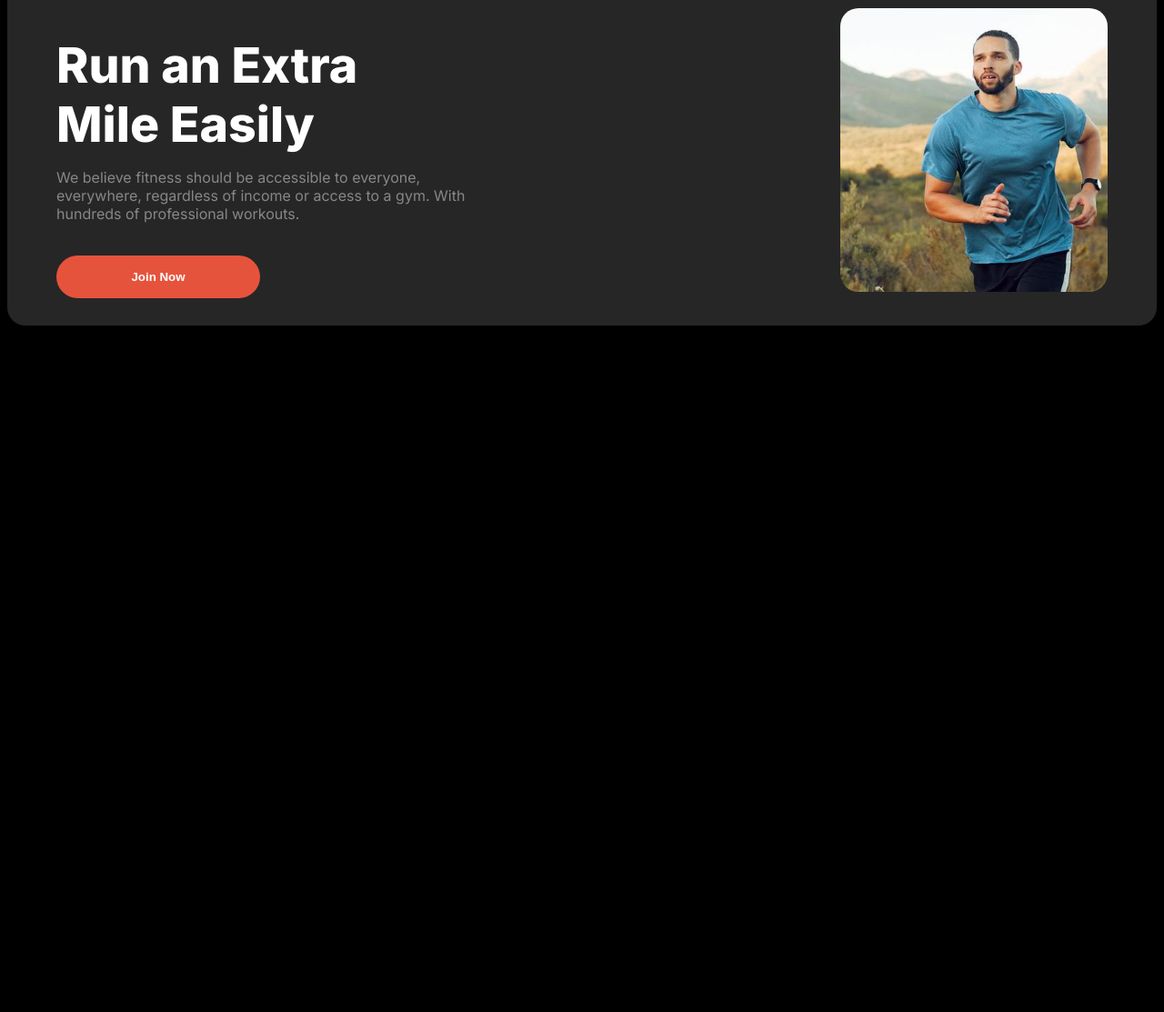
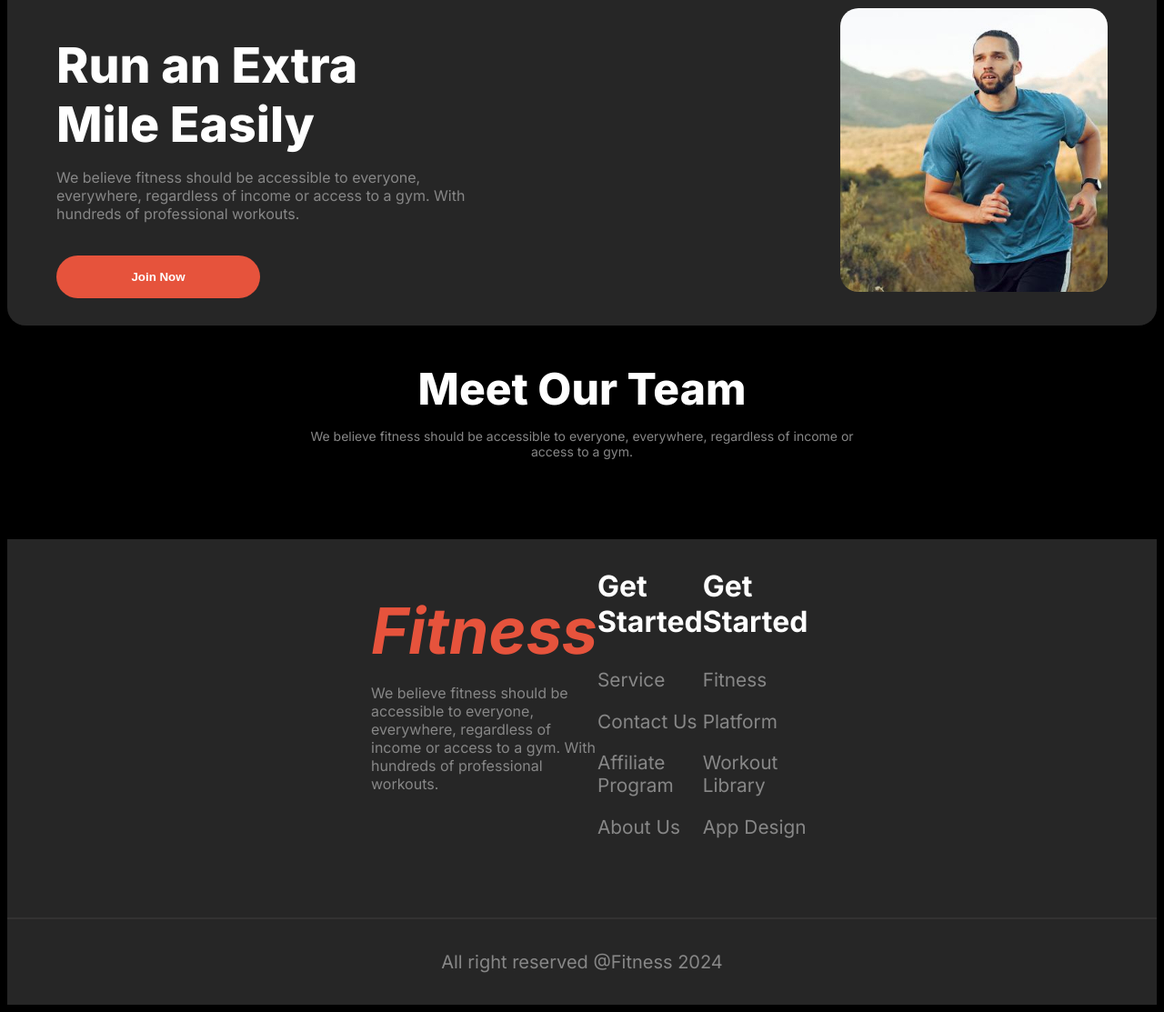
Before and after one commit to aeaseer/B10-A2, a plain HTML site: page index.html in a window 1280 px wide. Shown: the part 1435-2548 px from the top of the page at 91% size. Before the commit the page ends 1801 px from the top, so only its background shows below. Drawn offline with Linux system fonts and the light colour scheme; a web font is replaced by a local one.

Commit message:
footer done

```diff
--- a/index.html
+++ b/index.html
@@ -99,7 +99,45 @@
                 <img src="images/run.jpg" alt="" class="run-image">
             </div>
         </div>
+        <div>
+            <div class="meet-our-header-container">
+                <h1 class="main-header primary-text-color">Meet Our Team</h1>
+                <p class="secondary-text-color main-para">We believe fitness should be accessible to everyone,
+                    everywhere, regardless of income or<br> access to a gym.</p>
+            </div>
+            <div>
+
+            </div>
+        </div>
+<!-- meet our team trainer container -->
     </main>
+    <footer class="footer-container">
+        <div class="footer-content display-flex">
+            <div class="fitness-container">
+                <h2 class="fitness-font-color fitness-container-header"><em>Fitness</em></h2>
+                <p class="secondary-text-color">We believe fitness should be accessible to everyone, everywhere, regardless of income or access to a gym.
+                    With hundreds of professional workouts.</p>
+            </div>
+            <div>
+                <h3 class="primary-text-color fitness-container-h3">Get Started</h3>
+                <p class="secondary-text-color fitness-container-p">Service</p>
+                <p class="secondary-text-color fitness-container-p">Contact Us</p>
+                <p class="secondary-text-color fitness-container-p">Affiliate Program</p>
+                <p class="secondary-text-color fitness-container-p">About Us</p>
+            </div>
+            <div>
+                <h3 class="primary-text-color fitness-container-h3">Get Started</h3>
+                <p class="secondary-text-color fitness-container-p">Fitness</p>
+                <p class="secondary-text-color fitness-container-p">Platform</p>
+                <p class="secondary-text-color fitness-container-p">Workout Library</p>
+                <p class="secondary-text-color fitness-container-p">App Design</p>
+            </div>
+        </div>
+        <div class="copyright display-flex">
+            <p class="secondary-text-color copyright-text">All right reserved @Fitness 2024</p>
+        </div>
+    </footer>
 </body>
 
+
 </html>
--- a/styles.css
+++ b/styles.css
@@ -225,6 +225,7 @@ main {
 }
 
 .run-extra-mile-container {
+    margin-bottom: 40px;
     margin-top: 100px;
     background-color: #262626;
     border-radius: 20px;
@@ -262,6 +263,60 @@ main {
     left: -770px;
 }
 
+.team-container {
+    display: grid;
+    grid-template-columns: repeat(3, 1fr);
+    margin-bottom: 40px;
+    margin-top: 10px;
+    background-color: #262626;
+    border-radius: 20px;
+    padding: 20px;
+    /* border: 2px solid red; */
+
+}
+/* .image-and-text-container{
+    position: relative;
+}
+.text-container{
+    position: absolute;
+} */
+.team-container-img{
+    border-radius: 20px;
+}
+
+.footer-container{
+    background-color: #262626;
+    margin-top: 88px;
+}
+.footer-content{
+    justify-content: space-around;
+    padding: 0px 400px 66px;
+    justify-items: center;
+}
+.fitness-container{
+    max-width: 443px;
+}
+.fitness-container-header{
+    font-size: 4.375rem;
+    margin-bottom: 0px;
+}
+.fitness-container-h3{
+    font-size: 2rem;
+}
+.fitness-container-p{
+    font-size: 1.3rem;
+}
+.copyright{
+    border-top: 2px solid #333232;
+    max-width: 1350px;
+    justify-content: center;
+    margin: 0 auto;
+}
+.copyright-text{
+    padding-top: 15px;
+    padding-bottom: 15px;
+    font-size: 1.25rem;
+}
 @media screen and (max-width: 576px) {
     body {
         padding: 20px;
@@ -345,6 +400,22 @@ main {
     .run-extra-mile-header {
         font-size: 2rem;
     }
+
+    .footer-content{
+        flex-direction: column;
+        padding: 0px 10px 40px;
+    }
+    .copyright{
+        border-top: 2px solid #333232;
+        max-width: 90%;
+        justify-content: center;
+        margin: 0 auto;
+    }
+    .copyright-text{
+        padding-top: 0px;
+        padding-bottom: 0px;
+        font-size: 1.25rem;
+        text-align: center;
 }
 
 
```
